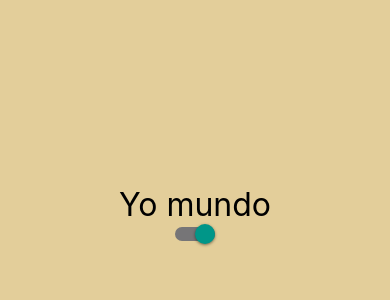
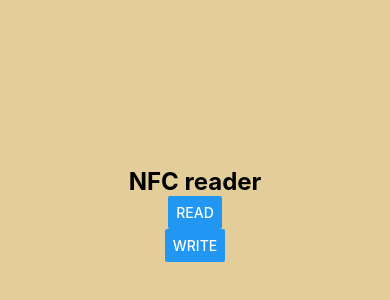
Before and after one commit to redpepper-nag/NFC_reader, a React Native app: screen / in a window 390 px wide. Shown: the part 208-508 px from the top of the page. Built offline with nearby package versions, Linux system fonts and the light colour scheme.

Commit message:
Made NFC read/write buttons

```diff
--- a/App.js
+++ b/App.js
@@ -1,46 +1,30 @@
 import { StatusBar } from 'expo-status-bar';
-import { StyleSheet, Text, View, Switch } from 'react-native';
+import { StyleSheet, Text, View, Button } from 'react-native';
 import { useState } from 'react';
 
 export default function App() {
 
-  const [isNight, setIsNight] = useState(false);
-  const toggleSwitch = () => setIsNight(prev => !prev)
-
   return (
-    <View style={isNight ? styles.containerNight: styles.containerDay}>
-      <Text style={isNight ? styles.textNight : styles.textDay}>{isNight ? 'Ciao' : 'Yo mundo'}</Text>
-      <Switch
-      trackColor={{false: "#767577", true: '#81b0ff'}}
-      thumbColor={isNight ? '#f5dd4b' : '#f4f3f4'}
-      ios_backgroundColor="#3e3e3e"
-      onValueChange={toggleSwitch}
-      value="isNight"
-      />
+    <View style={styles.container}>
+      <Text style={styles.title}>NFC reader</Text>
+      <Button style={styles.button} title="Read" />
+      <Button style={styles.button} title="Write" />
       <StatusBar style="auto" />
     </View>
   );
 }
 
 const styles = StyleSheet.create({
-  containerDay: {
+  container: {
     flex: 1,
     alignItems: 'center',
     justifyContent: 'center',
     backgroundColor: '#e3ce9a'
   },
-  containerNight: {
-    flex: 1,
-    alignItems: 'center',
-    justifyContent: 'center',
-    backgroundColor: '#1d3e63'
+  title: {
+    fontSize: 24,
+    fontWeight: 'bold',
   },
-  textDay: {
-    color: 'black',
-    fontSize: 32,
-  },
-  textNight: {
-    color: 'white',
-    fontSize: 32,
-  },
+  button: {
+  }
 });
```
